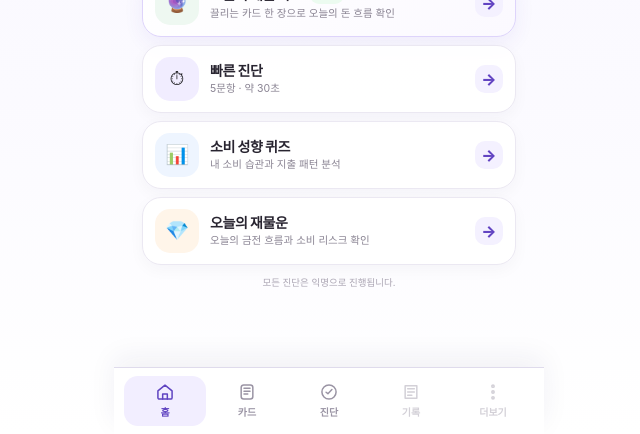
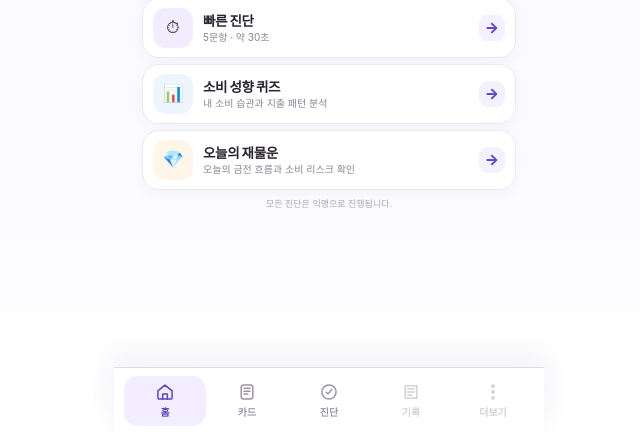
Before and after one commit to anredvon/jamulun-master, a Flask app: page /home in a window 1280 px wide. Shown: the part 366-800 px from the top of the page, without its empty margins (311-951 px from the left). Run offline with Flask 3, Linux system fonts and the light colour scheme; some web fonts are replaced.

Commit message:
style: finalize compact home viewport fit

```diff
--- a/static/css/home-visual.css
+++ b/static/css/home-visual.css
@@ -1,45 +1,46 @@
-/* Home Compact V2 — app-like density aligned with the approved UI reference */
+/* Home Compact V2.1 — final viewport-fit polish */
 .home-page{background:linear-gradient(180deg,#f8f7ff 0%,#fbfaff 58%,#fff 100%);}
 
-.home-hero-compact{padding-top:4px;text-align:left;}
-.home-greeting{margin-top:2px;color:#6f6790;font-size:12px;font-weight:800;}
-.home-hero-compact h1{margin:8px 0 7px;font-size:27px;line-height:1.18;letter-spacing:-.055em;font-weight:900;color:#1d1b24;}
-.home-hero-compact p{margin:0;color:#7d7788;font-size:12px;line-height:1.55;}
+.home-hero-compact{padding-top:1px;text-align:left;}
+.home-greeting{margin-top:0;color:#6f6790;font-size:11.5px;font-weight:800;}
+.home-hero-compact h1{margin:6px 0 5px;font-size:26px;line-height:1.16;letter-spacing:-.055em;font-weight:900;color:#1d1b24;}
+.home-hero-compact p{margin:0;color:#7d7788;font-size:11.5px;line-height:1.45;}
 
-.home-visual{position:relative;height:104px;margin:14px 0 14px;overflow:hidden;border:1px solid #e7e1fb;border-radius:22px;background:radial-gradient(circle at 20% 15%,rgba(255,255,255,.96) 0 8%,transparent 32%),linear-gradient(145deg,#f7f4ff 0%,#eee8ff 52%,#f8f6ff 100%);box-shadow:0 9px 22px rgba(91,60,196,.06);isolation:isolate;}
-.home-visual::after{content:'';position:absolute;left:36px;right:36px;bottom:4px;height:12px;border-radius:50%;background:rgba(91,60,196,.07);filter:blur(7px);z-index:0;}
+.home-visual{position:relative;height:90px;margin:10px 0 10px;overflow:hidden;border:1px solid #e7e1fb;border-radius:21px;background:radial-gradient(circle at 20% 15%,rgba(255,255,255,.96) 0 8%,transparent 32%),linear-gradient(145deg,#f7f4ff 0%,#eee8ff 52%,#f8f6ff 100%);box-shadow:0 9px 22px rgba(91,60,196,.06);isolation:isolate;}
+.home-visual::after{content:'';position:absolute;left:36px;right:36px;bottom:3px;height:10px;border-radius:50%;background:rgba(91,60,196,.07);filter:blur(7px);z-index:0;}
 .home-visual img{position:absolute;pointer-events:none;user-select:none;-webkit-user-drag:none;}
-.home-visual-character{width:132px;left:50%;bottom:-27px;transform:translateX(-50%);z-index:3;filter:drop-shadow(0 8px 10px rgba(67,45,120,.09));}
-.home-visual-coins{width:62px;right:14px;bottom:-5px;z-index:4;transform:rotate(2deg);}
-.home-visual-clouds{width:68px;left:9px;top:7px;z-index:1;opacity:.78;}
-.home-visual-sparkle-a{width:20px;right:29px;top:12px;z-index:2;}
-.home-visual-sparkle-b{width:16px;left:35px;bottom:19px;z-index:2;}
+.home-visual-character{width:118px;left:50%;bottom:-25px;transform:translateX(-50%);z-index:3;filter:drop-shadow(0 8px 10px rgba(67,45,120,.09));}
+.home-visual-coins{width:55px;right:14px;bottom:-5px;z-index:4;transform:rotate(2deg);}
+.home-visual-clouds{width:61px;left:9px;top:6px;z-index:1;opacity:.78;}
+.home-visual-sparkle-a{width:18px;right:29px;top:10px;z-index:2;}
+.home-visual-sparkle-b{width:14px;left:35px;bottom:17px;z-index:2;}
 
-.home-actions{display:flex;flex-direction:column;gap:8px;}
-.home-action{display:grid;grid-template-columns:44px minmax(0,1fr) 28px;gap:11px;align-items:center;min-height:68px;padding:11px 12px;background:rgba(255,255,255,.92);border:1px solid #ebe8f2;border-radius:19px;box-shadow:0 5px 16px rgba(31,25,61,.035);transition:transform .16s ease,border-color .16s ease,box-shadow .16s ease;}
+.home-actions{display:flex;flex-direction:column;gap:6px;}
+.home-action{display:grid;grid-template-columns:40px minmax(0,1fr) 26px;gap:10px;align-items:center;min-height:60px;padding:8px 10px;background:rgba(255,255,255,.92);border:1px solid #ebe8f2;border-radius:17px;box-shadow:0 5px 16px rgba(31,25,61,.035);transition:transform .16s ease,border-color .16s ease,box-shadow .16s ease;}
 .home-action:active{transform:scale(.992);}
 .home-action-featured{border-color:#ded4fb;background:linear-gradient(135deg,#fff 0%,#fbf9ff 100%);box-shadow:0 7px 20px rgba(91,60,196,.07);}
-.home-action-icon{display:grid;place-items:center;width:44px;height:44px;border-radius:15px;font-size:19px;}
+.home-action-icon{display:grid;place-items:center;width:40px;height:40px;border-radius:13px;font-size:17px;}
 .home-action-icon-tarot{background:#eef8f1;}
 .home-action-icon-quick{background:#f1edff;}
 .home-action-icon-spending{background:#eef5ff;}
 .home-action-icon-money{background:#fff5e9;}
-.home-action-copy{display:flex;flex-direction:column;gap:3px;min-width:0;}
-.home-action-copy strong{color:#282430;font-size:14px;line-height:1.25;font-weight:900;letter-spacing:-.025em;}
-.home-action-copy>span:not(.home-action-title-row){overflow:hidden;color:#8a8493;font-size:10.5px;line-height:1.35;white-space:nowrap;text-overflow:ellipsis;}
-.home-action-title-row{display:flex;align-items:center;gap:7px;min-width:0;}
+.home-action-copy{display:flex;flex-direction:column;gap:2px;min-width:0;}
+.home-action-copy strong{color:#282430;font-size:13.5px;line-height:1.2;font-weight:900;letter-spacing:-.025em;}
+.home-action-copy>span:not(.home-action-title-row){overflow:hidden;color:#8a8493;font-size:10px;line-height:1.3;white-space:nowrap;text-overflow:ellipsis;}
+.home-action-title-row{display:flex;align-items:center;gap:6px;min-width:0;}
 .home-action-title-row em{padding:3px 7px;border-radius:999px;background:#ecfbf0;color:#16a34a;font-size:8px;font-style:normal;font-weight:900;letter-spacing:.03em;}
-.home-action-arrow{display:grid;place-items:center;width:28px;height:28px;border-radius:10px;background:#f4f1ff;color:#6244c2;font-size:16px;font-weight:800;}
-.home-privacy-note{margin:11px 0 0;text-align:center;color:#aaa4b2;font-size:9.5px;}
+.home-action-arrow{display:grid;place-items:center;width:26px;height:26px;border-radius:9px;background:#f4f1ff;color:#6244c2;font-size:15px;font-weight:800;}
+.home-privacy-note{margin:7px 0 0;text-align:center;color:#aaa4b2;font-size:9px;}
 
 @media (max-width:380px){
-  .home-hero-compact h1{font-size:25px;}
-  .home-visual{height:96px;margin-top:12px;}
-  .home-visual-character{width:124px;}
-  .home-action{grid-template-columns:40px minmax(0,1fr) 26px;gap:9px;min-height:63px;padding:9px 10px;border-radius:17px;}
-  .home-action-icon{width:40px;height:40px;border-radius:13px;font-size:17px;}
+  .home-hero-compact h1{font-size:24px;}
+  .home-hero-compact p{font-size:11px;}
+  .home-visual{height:84px;margin:9px 0;}
+  .home-visual-character{width:112px;}
+  .home-action{grid-template-columns:38px minmax(0,1fr) 24px;gap:8px;min-height:57px;padding:7px 9px;border-radius:16px;}
+  .home-action-icon{width:38px;height:38px;border-radius:12px;font-size:16px;}
   .home-action-copy strong{font-size:13px;}
-  .home-action-copy>span:not(.home-action-title-row){font-size:9.5px;}
+  .home-action-copy>span:not(.home-action-title-row){font-size:9.3px;}
 }
 
 @media (prefers-reduced-motion:no-preference){
```
